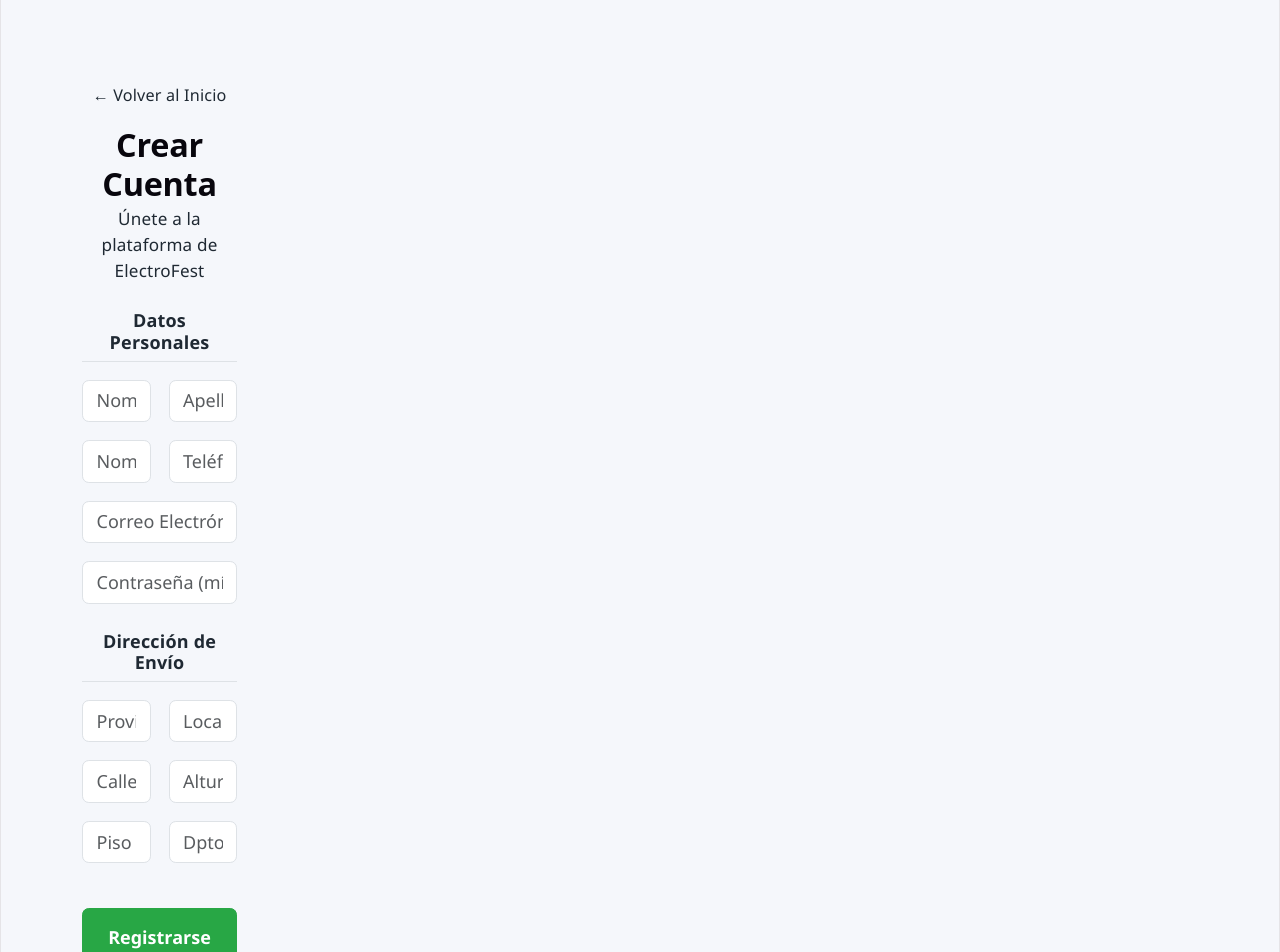
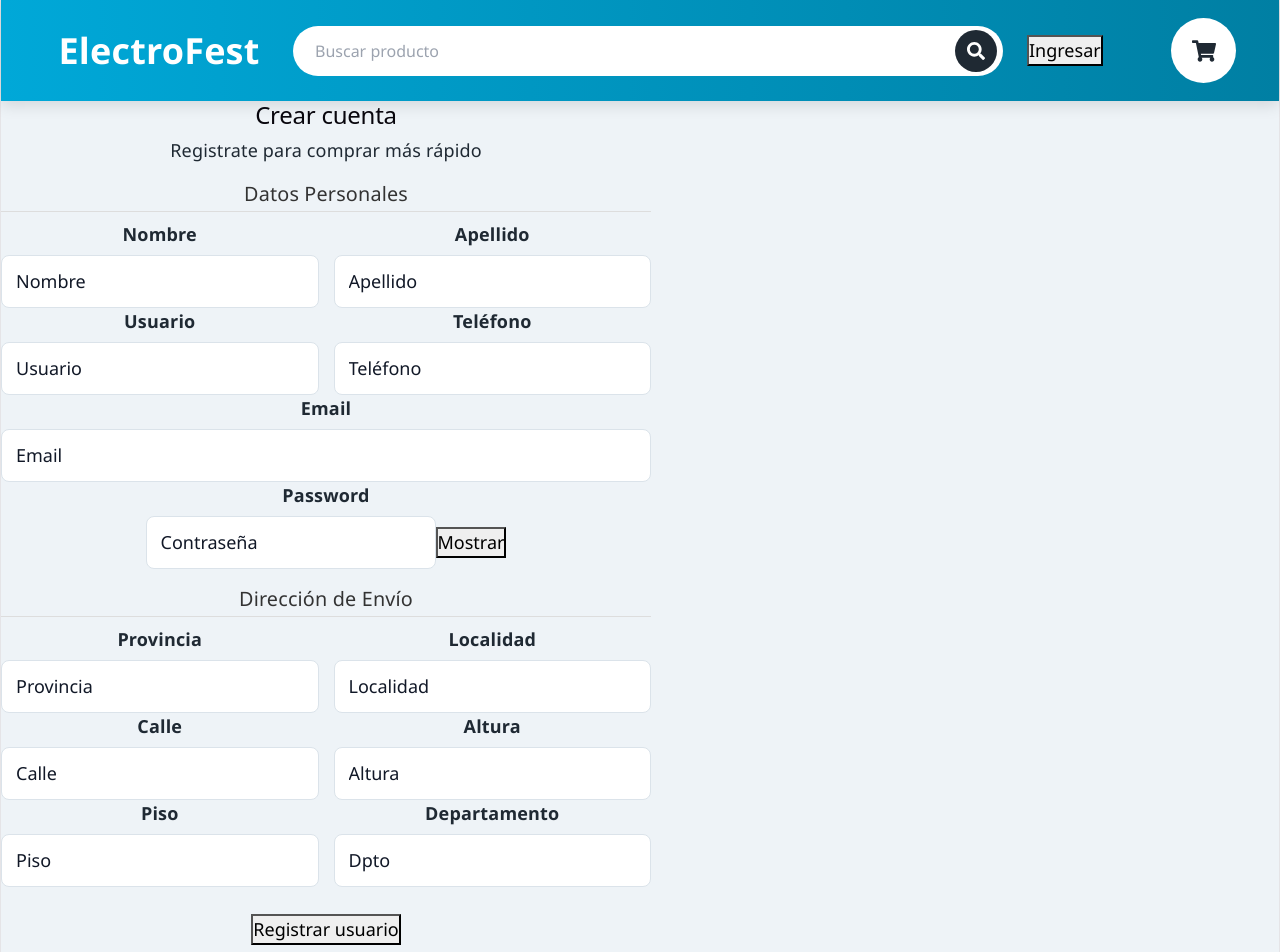
Before and after one commit to diegobufa/TP-3-Programacion, a React (Vite) app in the folder frontend/: page /registro in a window 1280 px wide. Shown: the top 952 px of the page. Built offline with nearby package versions, Linux system fonts and the light colour scheme; no server answers.

Commit message:
Agregados estilos al Login y Registro

```diff
--- a/frontend/src/pages/login/Login.jsx
+++ b/frontend/src/pages/login/Login.jsx
@@ -2,13 +2,22 @@ import { useState, useContext } from 'react';
 import { AuthContext } from "../../context/authContext";
 import { authService } from '../../services/authServices';
 import { useNavigate, Link } from 'react-router-dom';
+import Header from '../../components/Header';
+import Footer from '../../components/Footer';
 
 export default function Login() {
   const [email, setEmail] = useState('');
   const [password, setPassword] = useState('');
   const [error, setError] = useState('');
+  const [showPassword, setShowPassword] = useState(false);
+  const [loading, setLoading] = useState(false);
+
   const { loginUser } = useContext(AuthContext);
   const navigate = useNavigate();
+
+  // Estados falsos para cumplir con los requerimientos estáticos del Header
+  const [textoBusqueda, setTextoBusqueda] = useState("");
+  const [, setBusqueda] = useState("");
 
   const handleSubmit = async (e) => {
     e.preventDefault();
@@ -17,6 +26,7 @@ export default function Login() {
     if (!email || !password) return setError('Todos los campos son obligatorios.');
     if (!/\S+@\S+\.\S+/.test(email)) return setError('Formato de email inválido.');
 
+    setLoading(true);
     try {
       const token = await authService.login(email, password);
       loginUser(token);
@@ -24,51 +34,68 @@ export default function Login() {
       navigate('/');
     } catch (err) {
       setError(err.message);
+    } finally {
+      setLoading(false);
     }
   };
 
   return (
-    <div className="admin-layout" style={{ justifyContent: 'center', alignItems: 'center', minHeight: '80vh' }}>
-      <div className="admin-card" style={{ width: '100%', maxWidth: '420px', padding: '2.5rem' }}>
-        <div style={{ marginBottom: '1.5rem' }}>
-          <Link to="/" style={{ color: 'var(--text-secondary)', textDecoration: 'none', fontSize: '0.9rem' }}>
-            ← Volver al Inicio
-          </Link>
-        </div>
+    <>
+      <Header
+        textoBusqueda={textoBusqueda}
+        setTextoBusqueda={setTextoBusqueda}
+        setBusqueda={setBusqueda}
+      />
 
-        <h2 style={{ fontSize: '2rem', marginBottom: '0.5rem', fontWeight: '700' }}>
-          Electro<span style={{ color: 'var(--primary-color, #007bff)' }}>Fest</span>
-        </h2>
-        <p style={{ color: 'var(--text-secondary)', marginBottom: '2rem', fontSize: '0.95rem' }}>
-          Inicia sesión para continuar al sistema
-        </p>
+      <main className="register-page">
+        <form className="register-form" onSubmit={handleSubmit}>
+          <h2>Iniciar Sesión</h2>
+          <p className="subtitle">Ingresa a tu cuenta de ElectroFest</p>
 
-        {error && (
-          <div className="error-message" style={{ padding: '0.8rem', backgroundColor: '#f8d7da', color: '#721c24', borderRadius: 'var(--border-radius)', marginBottom: '1.5rem', fontSize: '0.9rem', border: '1px solid #f5c6cb' }}>
-            {error}
-          </div>
-        )}
+          {error && <p className="error" style={{ textAlign: 'center', marginBottom: '1rem' }}>{error}</p>}
 
-        <form onSubmit={handleSubmit}>
-          <div className="form-group" style={{ marginBottom: '1.25rem' }}>
-            <label style={{ display: 'block', marginBottom: '0.5rem', fontWeight: '500', fontSize: '0.9rem' }}>Correo Electrónico</label>
-            <input type="email" placeholder="ejemplo@correo.com" value={email} onChange={e => setEmail(e.target.value)} className="form-control" style={{ width: '100%' }} />
+          <div className="field">
+            <label>Email</label>
+            <input
+              type="email"
+              placeholder="ejemplo@correo.com"
+              value={email}
+              onChange={e => setEmail(e.target.value)}
+              required
+            />
           </div>
 
-          <div className="form-group" style={{ marginBottom: '1.75rem' }}>
-            <label style={{ display: 'block', marginBottom: '0.5rem', fontWeight: '500', fontSize: '0.9rem' }}>Contraseña</label>
-            <input type="password" placeholder="••••••••" value={password} onChange={e => setPassword(e.target.value)} className="form-control" style={{ width: '100%' }} />
+          <div className="field">
+            <label>Contraseña</label>
+            <div className="password-container">
+              <input
+                type={showPassword ? "text" : "password"}
+                placeholder="Contraseña"
+                value={password}
+                onChange={e => setPassword(e.target.value)}
+                required
+              />
+              <button
+                type="button"
+                className="toggle-password"
+                onClick={() => setShowPassword(!showPassword)}
+              >
+                {showPassword ? "Ocultar" : "Mostrar"}
+              </button>
+            </div>
           </div>
 
-          <button type="submit" className="btn btn-primary" style={{ width: '100%', padding: '0.75rem', fontWeight: '600' }}>
-            Ingresar
+          <button type="submit" disabled={loading}>
+            {loading ? "Ingresando..." : "Ingresar"}
           </button>
+
+          <p className="subtitle" style={{ marginTop: '1.5rem', textAlign: 'center' }}>
+            ¿No tienes cuenta? <Link to="/registro" style={{ color: 'var(--primary-color, #007bff)', fontWeight: 'bold' }}>Regístrate aquí</Link>
+          </p>
         </form>
+      </main>
 
-        <div style={{ marginTop: '1.75rem', textAlign: 'center', fontSize: '0.9rem', color: 'var(--text-secondary)' }}>
-          ¿No tienes cuenta? <Link to="/registro" style={{ color: 'var(--primary-color, #007bff)', fontWeight: '600', textDecoration: 'none' }}>Regístrate aquí</Link>
-        </div>
-      </div>
-    </div>
+      <Footer />
+    </>
   );
 }
--- a/frontend/src/pages/registro/Registro.jsx
+++ b/frontend/src/pages/registro/Registro.jsx
@@ -1,86 +1,219 @@
 import { useState } from 'react';
 import { authService } from '../../services/authServices';
 import { useNavigate, Link } from 'react-router-dom';
+import Header from '../../components/Header';
+import Footer from '../../components/Footer';
 
 export default function Registro() {
   const navigate = useNavigate();
   const [error, setError] = useState('');
+  const [success, setSuccess] = useState(false);
+  const [loading, setLoading] = useState(false);
+  const [showPassword, setShowPassword] = useState(false);
+  const [errores, setErrores] = useState({});
+
+  const [textoBusqueda, setTextoBusqueda] = useState("");
+  const [, setBusqueda] = useState("");
+
   const [formData, setFormData] = useState({
     nombre: '', apellido: '', usuario: '', telefono: '', email: '', password: '',
     provincia: '', localidad: '', calle: '', altura: '', piso: '', departamento: '',
     fk_rol: 1
   });
 
+  const validarCampo = (name, value) => {
+    switch (name) {
+      case "nombre":
+      case "apellido":
+        if (!value.trim()) return "Este campo es obligatorio.";
+        if (!/^[a-zA-ZáéíóúÁÉÍÓÚñÑ\s]+$/.test(value)) {
+          return "Solo se permiten letras.";
+        }
+        return "";
+      case "usuario":
+        if (!value.trim()) return "El usuario es obligatorio.";
+        if (value.length < 4) return "Debe tener al menos 4 caracteres.";
+        return "";
+      case "email":
+        if (!value.trim()) return "El email es obligatorio.";
+        if (!/\S+@\S+\.\S+/.test(value)) return "Email inválido.";
+        return "";
+      case "password":
+        if (!value.trim()) return "La contraseña es obligatoria.";
+        if (value.length < 8) return "Debe tener mínimo 8 caracteres.";
+        if (!/(?=.*[A-Z])(?=.*\d)/.test(value)) {
+          return "Debe contener al menos una mayúscula y un número.";
+        }
+        return "";
+      default:
+        return "";
+    }
+  };
+
  const handleChange = (e) => {
-    setFormData({ ...formData, [e.target.name]: e.target.value });
+    const { name, value } = e.target;
+    setFormData((prev) => ({
+      ...prev,
+      [name]: value,
+    }));
+
+    if (["nombre", "apellido", "usuario", "email", "password"].includes(name)) {
+      setErrores((prev) => ({
+        ...prev,
+        [name]: validarCampo(name, value),
+      }));
+    }
+  };
+
+  const validarFormulario = () => {
+    const nuevosErrores = {};
+    const camposPrincipales = ["nombre", "apellido", "usuario", "email", "password"];
+
+    camposPrincipales.forEach((campo) => {
+      const err = validarCampo(campo, formData[campo]);
+      if (err) nuevosErrores[campo] = err;
+    });
+
+    setErrores(nuevosErrores);
+    return Object.keys(nuevosErrores).length === 0;
   };
 
   const handleSubmit = async (e) => {
     e.preventDefault();
     setError('');
 
-    if (!formData.nombre || !formData.apellido || !formData.usuario || !formData.email || !formData.password) {
-      return setError('Los campos principales son obligatorios.');
-    }
-    if (!/\S+@\S+\.\S+/.test(formData.email)) return setError('Email inválido.');
-    if (formData.password.length < 6) return setError('La contraseña debe tener al menos 6 caracteres.');
+    if (!validarFormulario()) return;
 
+    setLoading(true);
     try {
       await authService.registro(formData);
+      setSuccess(true);
       alert('¡Usuario registrado correctamente!');
+      setTimeout(() => {
+        setSuccess(false);
         navigate('/login');
+      }, 1500);
     } catch (err) {
       setError(err.message);
+    } finally {
+      setLoading(false);
     }
   };
 
-  const sectionTitleStyle = { margin: '1.5rem 0 1rem 0', fontSize: '1rem', fontWeight: '600', color: 'var(--text-primary)', borderBottom: '1px solid var(--border-color, #dee2e6)', paddingBottom: '0.4rem' };
-  const gridStyle = { display: 'grid', gridTemplateColumns: '1fr 1fr', gap: '1rem', marginBottom: '1rem' };
+  const sectionDividerStyle = { gridColumn: '1 / -1', margin: '1rem 0 0.5rem', fontSize: '1.1rem', color: '#333', borderBottom: '1px solid #ddd', paddingBottom: '5px' };
 
   return (
-    <div className="admin-layout" style={{ justifyContent: 'center', alignItems: 'center', minHeight: '90vh', padding: '2rem' }}>
-      <div className="admin-card" style={{ width: '100%', maxWidth: '650px', padding: '2.5rem' }}>
-        <Link to="/" style={{ color: 'var(--text-secondary)', textDecoration: 'none', fontSize: '0.9rem', display: 'inline-block', marginBottom: '1rem' }}>← Volver al Inicio</Link>
-        <h2 style={{ fontSize: '1.8rem', fontWeight: '700', marginBottom: '0.25rem' }}>Crear Cuenta</h2>
-        <p style={{ color: 'var(--text-secondary)', marginBottom: '1.5rem', fontSize: '0.95rem' }}>Únete a la plataforma de ElectroFest</p>
+    <>
+      <Header
+        textoBusqueda={textoBusqueda}
+        setTextoBusqueda={setTextoBusqueda}
+        setBusqueda={setBusqueda}
+      />
 
-        {error && <div style={{ padding: '0.8rem', backgroundColor: '#f8d7da', color: '#721c24', borderRadius: 'var(--border-radius)', marginBottom: '1.5rem', fontSize: '0.9rem' }}>{error}</div>}
+      <main className="register-page">
+        <form className="register-form" onSubmit={handleSubmit} style={{ maxWidth: '650px' }}>
+          <h2>Crear cuenta</h2>
+          <p className="subtitle">Registrate para comprar más rápido</p>
 
-        <form onSubmit={handleSubmit}>
-          <h4 style={sectionTitleStyle}>Datos Personales</h4>
-          <div style={gridStyle}>
-            <input type="text" name="nombre" placeholder="Nombre" onChange={handleChange} required className="form-control" />
-            <input type="text" name="apellido" placeholder="Apellido" onChange={handleChange} required className="form-control" />
-            <input type="text" name="usuario" placeholder="Nombre de Usuario" onChange={handleChange} required className="form-control" />
-            <input type="text" name="telefono" placeholder="Teléfono" onChange={handleChange} className="form-control" />
+          {error && <p className="error" style={{ textAlign: 'center' }}>{error}</p>}
+          {success && <p className="success" style={{ textAlign: 'center' }}>Usuario registrado correctamente</p>}
+
+          <div style={{ display: 'grid', gridTemplateColumns: '1fr 1fr', gap: '0 15px', width: '100%' }}>
+
+            <h3 style={sectionDividerStyle}>Datos Personales</h3>
+
+            <div className="field">
+              <label>Nombre</label>
+              <input type="text" name="nombre" placeholder="Nombre" value={formData.nombre} onChange={handleChange} required />
+              {errores.nombre && <p className="error">{errores.nombre}</p>}
             </div>
 
-          <div style={{ marginBottom: '1rem' }}>
-            <input type="email" name="email" placeholder="Correo Electrónico" onChange={handleChange} required className="form-control" style={{ width: '100%' }} />
-          </div>
-          <div style={{ marginBottom: '1.5rem' }}>
-            <input type="password" name="password" placeholder="Contraseña (mín. 6 caracteres)" onChange={handleChange} required className="form-control" style={{ width: '100%' }} />
+            <div className="field">
+              <label>Apellido</label>
+              <input type="text" name="apellido" placeholder="Apellido" value={formData.apellido} onChange={handleChange} required />
+              {errores.apellido && <p className="error">{errores.apellido}</p>}
             </div>
 
-          <h4 style={sectionTitleStyle}>Dirección de Envío</h4>
-          <div style={gridStyle}>
-            <input type="text" name="provincia" placeholder="Provincia" onChange={handleChange} className="form-control" />
-            <input type="text" name="localidad" placeholder="Localidad" onChange={handleChange} className="form-control" />
-            <input type="text" name="calle" placeholder="Calle" onChange={handleChange} className="form-control" />
-            <input type="text" name="altura" placeholder="Altura" onChange={handleChange} className="form-control" />
-            <input type="text" name="piso" placeholder="Piso" onChange={handleChange} className="form-control" />
-            <input type="text" name="departamento" placeholder="Dpto" onChange={handleChange} className="form-control" />
+            <div className="field">
+              <label>Usuario</label>
+              <input type="text" name="usuario" placeholder="Usuario" value={formData.usuario} onChange={handleChange} required />
+              {errores.usuario && <p className="error">{errores.usuario}</p>}
             </div>
 
-          <button type="submit" className="btn btn-success" style={{ width: '100%', padding: '0.8rem', fontWeight: '600', marginTop: '1.5rem', backgroundColor: '#28a745', borderColor: '#28a745', color: '#fff' }}>
-            Registrarse
+            <div className="field">
+              <label>Teléfono</label>
+              <input type="text" name="telefono" placeholder="Teléfono" value={formData.telefono} onChange={handleChange} />
+            </div>
+
+            <div className="field" style={{ gridColumn: '1 / -1' }}>
+              <label>Email</label>
+              <input type="email" name="email" placeholder="Email" value={formData.email} onChange={handleChange} required />
+              {errores.email && <p className="error">{errores.email}</p>}
+            </div>
+
+            <div className="field" style={{ gridColumn: '1 / -1' }}>
+              <label>Password</label>
+              <div className="password-container">
+                <input
+                  type={showPassword ? "text" : "password"}
+                  name="password"
+                  placeholder="Contraseña"
+                  value={formData.password}
+                  onChange={handleChange}
+                  required
+                />
+                <button type="button" className="toggle-password" onClick={() => setShowPassword(!showPassword)}>
+                  {showPassword ? "Ocultar" : "Mostrar"}
                 </button>
+              </div>
+              {errores.password && <p className="error">{errores.password}</p>}
+            </div>
+
+            <h3 style={sectionDividerStyle}>Dirección de Envío</h3>
+
+            <div className="field">
+              <label>Provincia</label>
+              <input type="text" name="provincia" placeholder="Provincia" value={formData.provincia} onChange={handleChange} />
+            </div>
+
+            <div className="field">
+              <label>Localidad</label>
+              <input type="text" name="localidad" placeholder="Localidad" value={formData.localidad} onChange={handleChange} />
+            </div>
+
+            <div className="field">
+              <label>Calle</label>
+              <input type="text" name="calle" placeholder="Calle" value={formData.calle} onChange={handleChange} />
+            </div>
+
+            <div className="field">
+              <label>Altura</label>
+              <input type="text" name="altura" placeholder="Altura" value={formData.altura} onChange={handleChange} />
+            </div>
+
+            <div className="field">
+              <label>Piso</label>
+              <input type="text" name="piso" placeholder="Piso" value={formData.piso} onChange={handleChange} />
+            </div>
+
+            <div className="field">
+              <label>Departamento</label>
+              <input type="text" name="departamento" placeholder="Dpto" value={formData.departamento} onChange={handleChange} />
+            </div>
+
+          </div>
+
+          <button type="submit" disabled={loading || success} style={{ marginTop: '1.5rem' }}>
+            {loading ? "Registrando..." : "Registrar usuario"}
+          </button>
+
+          <p className="subtitle" style={{ marginTop: '1.5rem', textAlign: 'center' }}>
+            ¿Ya tienes cuenta? <Link to="/login" style={{ color: 'var(--primary-color, #007bff)', fontWeight: 'bold' }}>Inicia sesión</Link>
+          </p>
         </form>
+      </main>
 
-        <div style={{ marginTop: '1.5rem', textAlign: 'center', fontSize: '0.9rem', color: 'var(--text-secondary)' }}>
-          ¿Ya tienes cuenta? <Link to="/login" style={{ color: 'var(--primary-color, #007bff)', fontWeight: '600', textDecoration: 'none' }}>Inicia sesión</Link>
-        </div>
-      </div>
-    </div>
+      <Footer />
+    </>
   );
 }
```
Also changed, not shown: frontend/src/components/Header.jsx (+14 -6 lines). Lines whose indentation alone changed are shown as unchanged.
